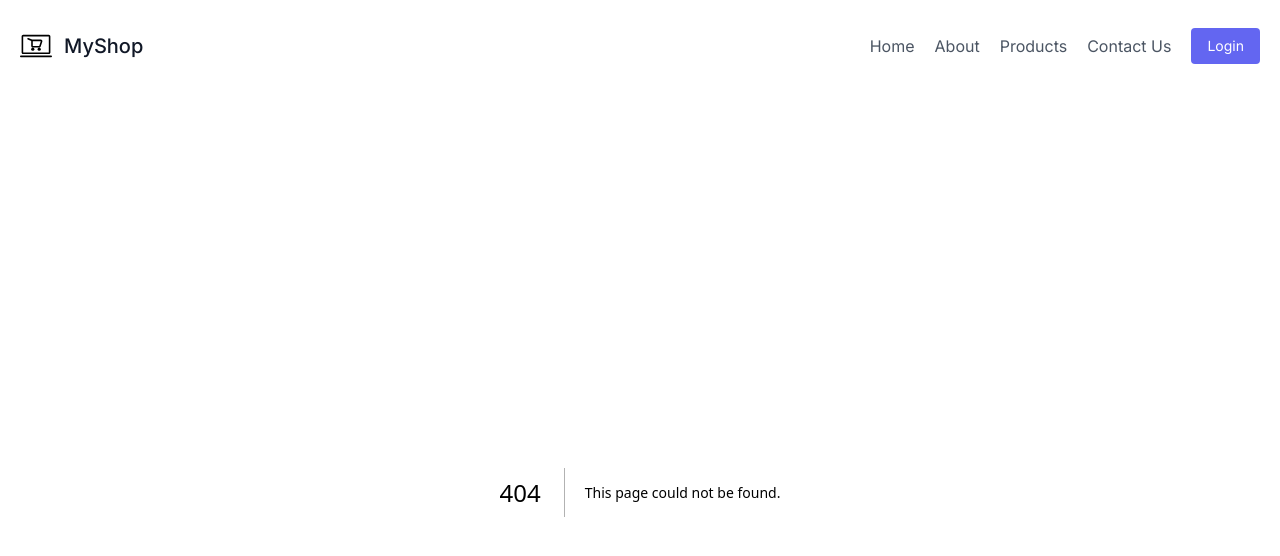
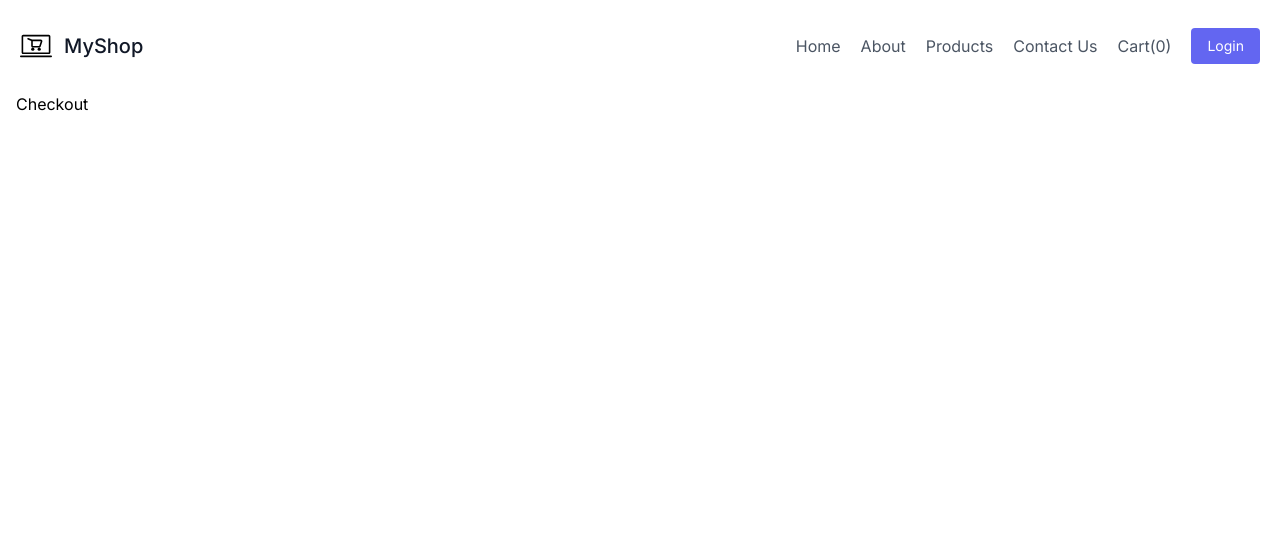
Before and after one commit to umer-shehzad/myshop-strapi-app, a Next.js app in the folder frontend-nextjs/: page /checkout in a window 1280 px wide. Before the commit this address had no page. Shown: the top 556 px of the page. Built offline with nearby package versions, Linux system fonts and the light colour scheme.

Commit message:
implements add to cart funtionality

```diff
--- /dev/null
+++ b/frontend-nextjs/src/app/checkout/page.js
@@ -0,0 +1,11 @@
+import React from 'react'
+
+const page = () => {
+  return (
+    <div className="container mx-auto px-4">
+      Checkout
+    </div>
+  )
+}
+
+export default page
--- a/frontend-nextjs/src/app/layout.js
+++ b/frontend-nextjs/src/app/layout.js
@@ -1,6 +1,8 @@
 import { Inter } from "next/font/google";
 import "./globals.css";
+
 import Navbar from "@/components/Navbar";
+import { CartProvider } from "@/components/CartContext";
 
 const inter = Inter({ subsets: ["latin"] });
 
@@ -12,10 +14,12 @@ export const metadata = {
 export default function RootLayout({ children }) {
   return (
     <html lang="en">
-      <body className={inter.className}>
-        <Navbar />
-        {children}
-      </body>
+      <CartProvider>
+        <body className={inter.className}>
+          <Navbar />
+          {children}
+        </body>
+      </CartProvider>
     </html>
   );
 }
--- a/frontend-nextjs/src/app/product/[slug]/page.js
+++ b/frontend-nextjs/src/app/product/[slug]/page.js
@@ -1,16 +1,24 @@
 "use client";
 import { useEffect, useState } from "react";
 import axios from 'axios';
+import { useCart } from "@/components/CartContext";
+import { useRouter } from "next/navigation";
 
 const Slug = ({ params }) => {
     const [product, setProduct] = useState([]);
+    const {  cart , addToCart } = useCart();
+    const router = useRouter();
+
+    const slug = params.slug;
+
+    console.log('ca', cart);
 
     useEffect(() => {
         const fetchProductBySlug = async () => {
             try {
-                const response = await axios.get(`http://localhost:1337/api/products?filters[slug]=${params.slug}`);
-                console.log('res', response.data.data[0]);
-                console.log('title', response.data.data[0].attributes.title);
+                const response = await axios.get(`http://localhost:1337/api/products?filters[slug]=${slug}`);
+                // console.log('res', response.data.data[0]);
+                // console.log('title', response.data.data[0].attributes.title);
                 setProduct(response.data.data[0]);
             } catch (error) {
                 console.error('Error fetching product by slug:', error);
@@ -28,7 +36,7 @@ const Slug = ({ params }) => {
                         <img alt="ecommerce" className="lg:w-1/2 w-full lg:h-auto h-64 object-cover object-center rounded" src="https://dummyimage.com/400x400" />
                         <div className="lg:w-1/2 w-full lg:pl-10 lg:py-6 mt-6 lg:mt-0">
                             <h2 className="text-sm title-font text-gray-500 tracking-widest">MyShop</h2>
-                            <h1 className="text-gray-900 text-3xl title-font font-medium mb-1">{product.attributes.title}</h1>
+                            <h1 className="text-gray-900 text-3xl title-font font-medium mb-1">{}</h1>
                             <div className="flex mb-4">
                                 <span className="flex items-center">
                                     <svg fill="currentColor" stroke="currentColor" strokeLinecap="round" strokeLinejoin="round" strokeWidth="2" className="w-4 h-4 text-indigo-500" viewBox="0 0 24 24">
@@ -66,7 +74,7 @@ const Slug = ({ params }) => {
                                     </a>
                                 </span>
                             </div>
-                            <p className="leading-relaxed mb-2">{product.attributes.discription}</p>
+                            <p className="leading-relaxed mb-2">{}</p>
 
                             {/* <div className="flex mt-6 items-center pb-5 border-b-2 border-gray-100 mb-5">
                                 <div className="flex">
@@ -94,10 +102,10 @@ const Slug = ({ params }) => {
                             </div> */}
 
                             <div className="flex">
-                                <span className="title-font font-medium text-2xl text-gray-900">${product.attributes.price}</span>
+                                <span className="title-font font-medium text-2xl text-gray-900">${}</span>
                                 <div className="flex mx-2">
-                                    <button className="flex ml-auto text-white bg-indigo-500 border-0 mx-2 py-2 px-2 focus:outline-none hover:bg-indigo-600 rounded">Add to cart</button>
-                                    <button className="flex ml-auto text-white bg-indigo-500 border-0 mx-2 py-2 px-2 focus:outline-none hover:bg-indigo-600 rounded">Checkout</button>
+                                    <button onClick={() => addToCart(slug, 1, product.attributes.price)} className="flex ml-auto text-white bg-indigo-500 border-0 mx-2 py-2 px-2 focus:outline-none hover:bg-indigo-600 rounded">Add to cart</button>
+                                    <button onClick={() => router.push('/checkout')} className="flex ml-auto text-white bg-indigo-500 border-0 mx-2 py-2 px-2 focus:outline-none hover:bg-indigo-600 rounded">Checkout</button>
                                 </div>
                                 <button className="rounded-full w-10 h-10 bg-gray-200 p-0 border-0 inline-flex items-center justify-center text-gray-500 ml-4">
                                     <svg fill="currentColor" strokeLinecap="round" strokeLinejoin="round" strokeWidth="2" className="w-5 h-5" viewBox="0 0 24 24">
--- /dev/null
+++ b/frontend-nextjs/src/components/CartContext.js
@@ -0,0 +1,41 @@
+"use client";
+import { createContext, useContext, useEffect, useState } from "react";
+
+const CartContext = createContext();
+
+export const CartProvider = ({children}) => {
+    const [cart, setCart] = useState([]);
+    const [navReload, setNavReload] = useState(1);
+
+    useEffect(() => {
+        console.log("I am useEffect from app/layout.js");
+    }, [])
+
+    const addToCart = (item, qty, price) => {
+        let newCart = cart;
+        for (let index = 0; index < qty; index++) {
+            newCart.push([item, price]);
+        }
+        setCart(newCart);
+        setNavReload(Math.random())
+    }
+
+    const removeFromCart = (item, qty) => {
+        let newCart = cart;
+        let index = newCart.indexOf(item);
+        newCart.splice(index, 1);
+        setCart(newCart);
+    }
+
+    const clearCart = () => {
+        setCart([]);
+    }
+
+    return (
+        <CartContext.Provider value={{ cart, addToCart }}>
+            {children}
+        </CartContext.Provider>
+    )
+}
+
+export const useCart = () => useContext(CartContext);
--- a/frontend-nextjs/src/components/Navbar.js
+++ b/frontend-nextjs/src/components/Navbar.js
@@ -1,7 +1,10 @@
-import React from 'react'
+"use client"
 import Link from 'next/link'
+import { useCart } from './CartContext'
 
 const Navbar = () => {
+    const { cart } = useCart();
+
     return (
         <>
             <header className="text-gray-600 body-font">
@@ -15,6 +18,7 @@ const Navbar = () => {
                         <Link href="/about" className="mr-5 hover:text-gray-900">About</Link>
                         <Link href="/products" className="mr-5 hover:text-gray-900">Products</Link>
                         <Link href="/contact" className="mr-5 hover:text-gray-900">Contact Us</Link>
+                        <Link href="/checkout" className="mr-5 hover:text-gray-900">Cart({cart.length})</Link>
                     </nav>
                     <button className="my-2 text-white bg-indigo-500 border-0 py-1 md:py-2 px-2 md:px-4 focus:outline-none hover:bg-indigo-600 rounded text-sm">
                         Login
```
Also changed, not shown: 1 other file (tests, documents, lock files or other folders).
